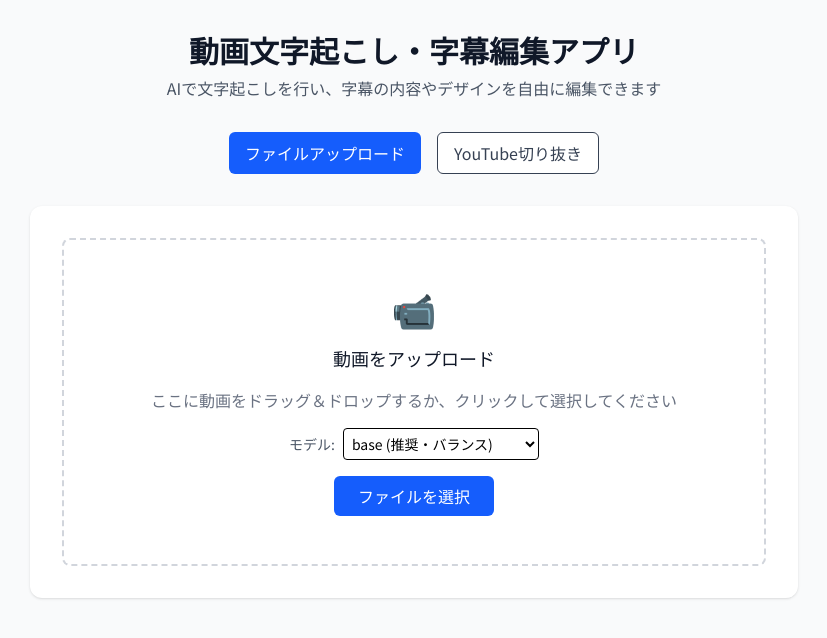
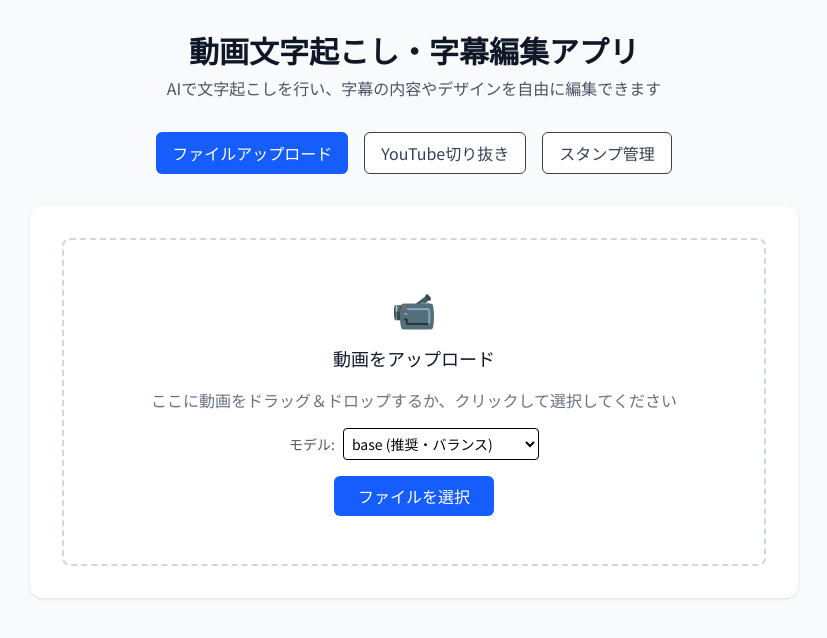
Before and after one commit to t114/support_clip, a React (Vite) app in the folder frontend/: page / in a window 1280 px wide. Shown: the top 638 px of the page, without its empty margins (226-1053 px from the left). Built offline with nearby package versions, Linux system fonts and the light colour scheme; a web font is replaced by a local one.

Commit message:
feat: スタンプ管理UI(EmojiManager)の反映

```diff
--- a/frontend/src/App.jsx
+++ b/frontend/src/App.jsx
@@ -4,6 +4,7 @@ import YouTubeClipCreator from './components/YouTubeClipCreator';
 import VideoPlayer from './components/VideoPlayer';
 import SubtitleEditor from './components/SubtitleEditor';
 import StyleEditor from './components/StyleEditor';
+import EmojiManager from './components/EmojiManager';
 import { parseVTT, stringifyVTT, stringifySRT } from './utils/vtt';
 
 function App() {
@@ -11,7 +12,7 @@ function App() {
   const [videoData, setVideoData] = useState(null);
   const [errorMessage, setErrorMessage] = useState('');
   const [progressMessage, setProgressMessage] = useState('');
-  const [mode, setMode] = useState('upload'); // 'upload' or 'youtube'
+  const [mode, setMode] = useState('upload'); // 'upload', 'youtube', 'emoji'
 
   // Subtitle State
   const [subtitles, setSubtitles] = useState([]);
@@ -302,9 +303,17 @@ function App() {
           >
             YouTube切り抜き
           </button>
+          <button
+            onClick={() => setMode('emoji')}
+            className={`px-4 py-2 rounded-md ${mode === 'emoji' ? 'bg-green-600 text-white' : 'bg-white text-gray-700 border'}`}
+          >
+            スタンプ管理
+          </button>
         </div>
 
-        {mode === 'youtube' ? (
+        {mode === 'emoji' ? (
+          <EmojiManager />
+        ) : mode === 'youtube' ? (
           <YouTubeClipCreator />
         ) : (
           <>
--- a/frontend/vite.config.js
+++ b/frontend/vite.config.js
@@ -19,6 +19,7 @@ export default defineConfig({
       '/generate-description': 'http://127.0.0.1:8000',
       '/generate-twitter-pr': 'http://127.0.0.1:8000',
       '/hololive-members': 'http://127.0.0.1:8000',
+      '/api': 'http://127.0.0.1:8000',
     },
   },
 })
```
